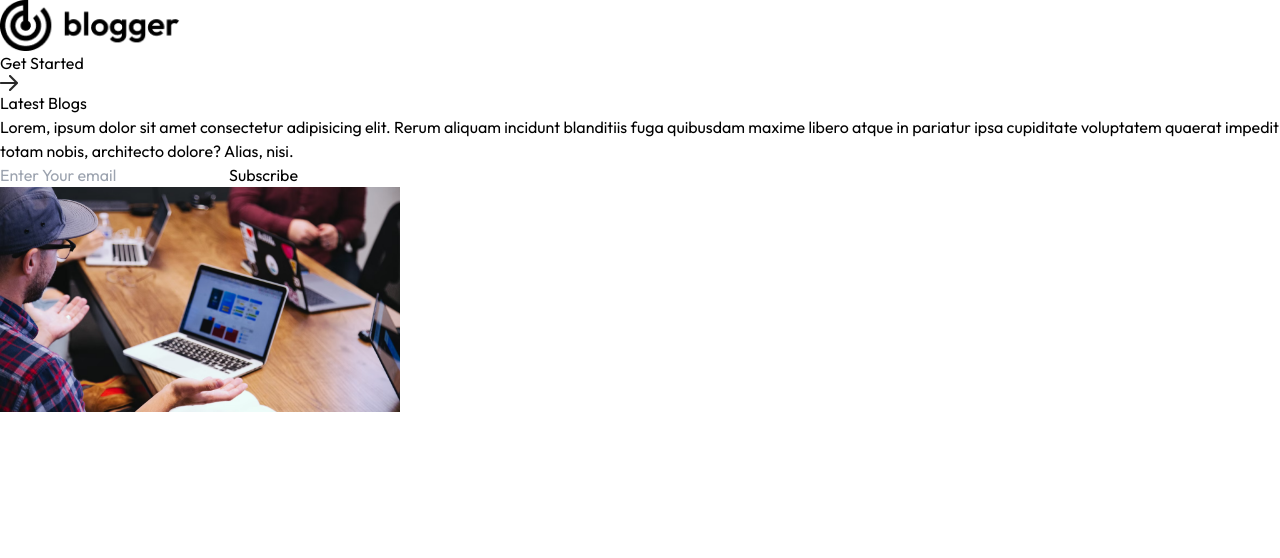
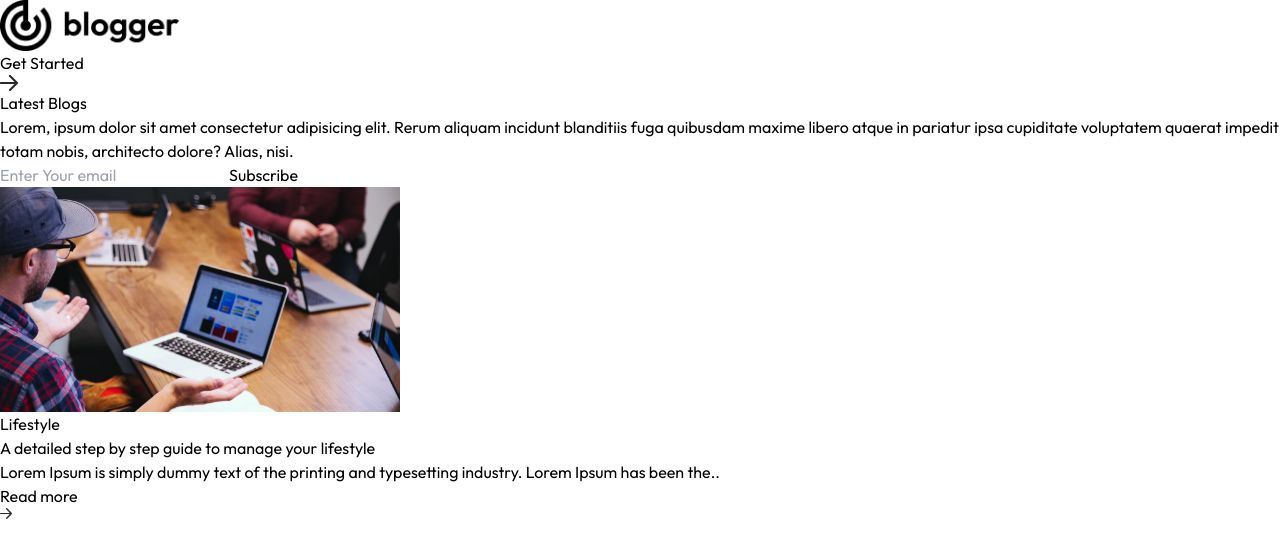
Before and after one commit to KMPKBandara/The-Explorer, a Next.js app in the folder the-explorer/: page / in a window 1280 px wide. Shown: the top 558 px of the page. Built offline with nearby package versions, Linux system fonts and the light colour scheme.

Commit message:
Create Blog cart

```diff
--- a/the-explorer/Components/BlogItem.jsx
+++ b/the-explorer/Components/BlogItem.jsx
@@ -1,4 +1,4 @@
-import { blog_data } from '@/Assets/assets'
+import { assets, blog_data } from '@/Assets/assets'
 import Image from 'next/image'
 import React from 'react'
 
@@ -6,6 +6,14 @@ const Blogitem = () => {
   return (
     <div className='max-w-[330px] sm:max-w-[300px] bg-white border border-black hover:shadow-[-7px_7px_0px_#000000]'>
       <Image src={blog_data[0].image} alt='' width={400} height={400} className='border-b border-black'/>
+      <p className='ml-5 mt-5 px-1 inline-block bg-black text-white text-sm'>{blog_data[0].category}</p>
+      <div className='p-5'>
+        <h5 className='mb-2 text-lg font-medium tracking-tight text-gray-900'>{blog_data[0].title}</h5>
+        <p className='mb-3 text-sm tracking-tight text-gray-700'>{blog_data[0].description}</p>
+        <div className='inline-flex item-center py-2 font-semibold text-center'>
+            Read more <Image src={assets.arrow} alt='' width={12} className='ml-2'/>
+        </div>
+      </div>
     </div>
   )
 }
--- a/the-explorer/app/page.js
+++ b/the-explorer/app/page.js
@@ -1,3 +1,4 @@
+'Use client'
 import Blogitem from "@/Components/Blogitem";
 import Header from "@/Components/Header";
 
```
